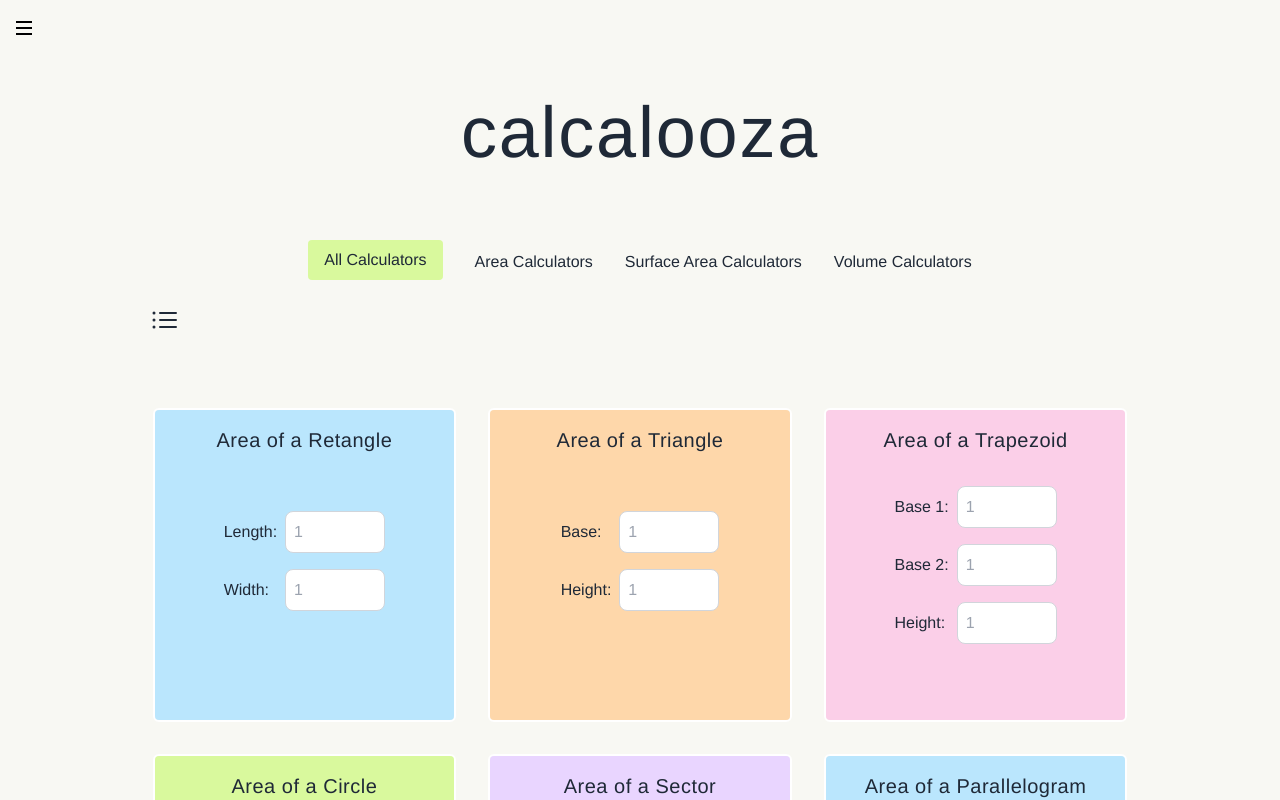
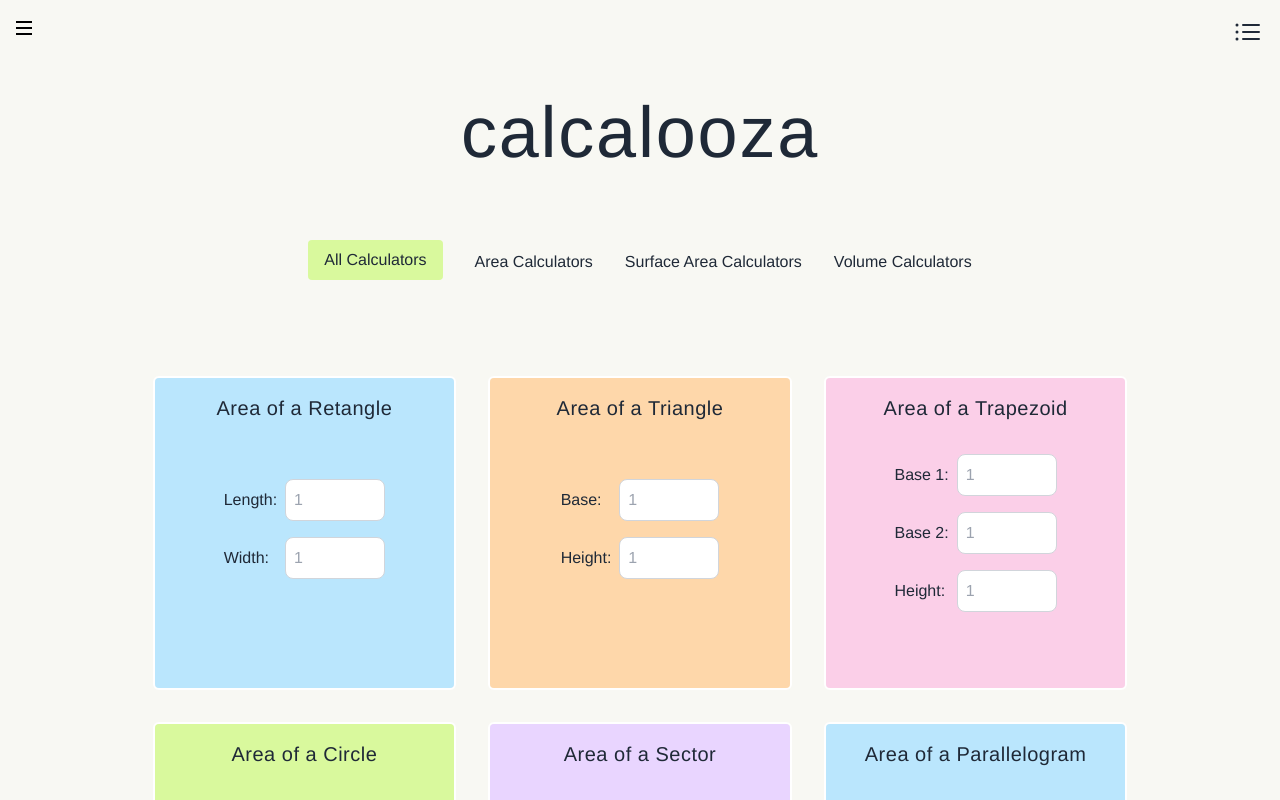
Before and after one commit to samanthacabrera/conversion-calculator, a React (Vite) app: page / in a window 1280 px wide. Shown: the top 800 px of the page. Built offline with nearby package versions, Linux system fonts and the light colour scheme.

Commit message:
moved toggle btn, updated List

```diff
--- a/src/Calculator.jsx
+++ b/src/Calculator.jsx
@@ -22,7 +22,7 @@ const Calculator = ({ calcType, condensed }) => {
 
     return (
         <div className={`flex flex-col items-center bg-${calcInfo.color}-200 text-center p-4 space-y-2 rounded ${condensed ? 'h-[60px]' : 'h-[310px]'}`}>
-            <Link to={`/calculator/${calcType}`} className="text-xl tracking-wide hover:underline mb-6">
+            <Link to={`/calculator/${calcType}`} className="text-xl tracking-wide hover:scale-105 hover:underline transition-all duration-300 mb-6">
                 {calcInfo.label}
             </Link>
 
--- a/src/List.jsx
+++ b/src/List.jsx
@@ -25,7 +25,7 @@ const List = ({ selectedCategory }) => {
 
     return (
         <div className="relative w-full flex flex-col items-center">
-            <div className="-translate-x-[130px] lg:-translate-x-[475px]">
+            <div className="fixed top-4 right-4">
                  <button
                 onClick={toggleView}
                 className="transition duration-300 hover:scale-105 flex items-center">
```
